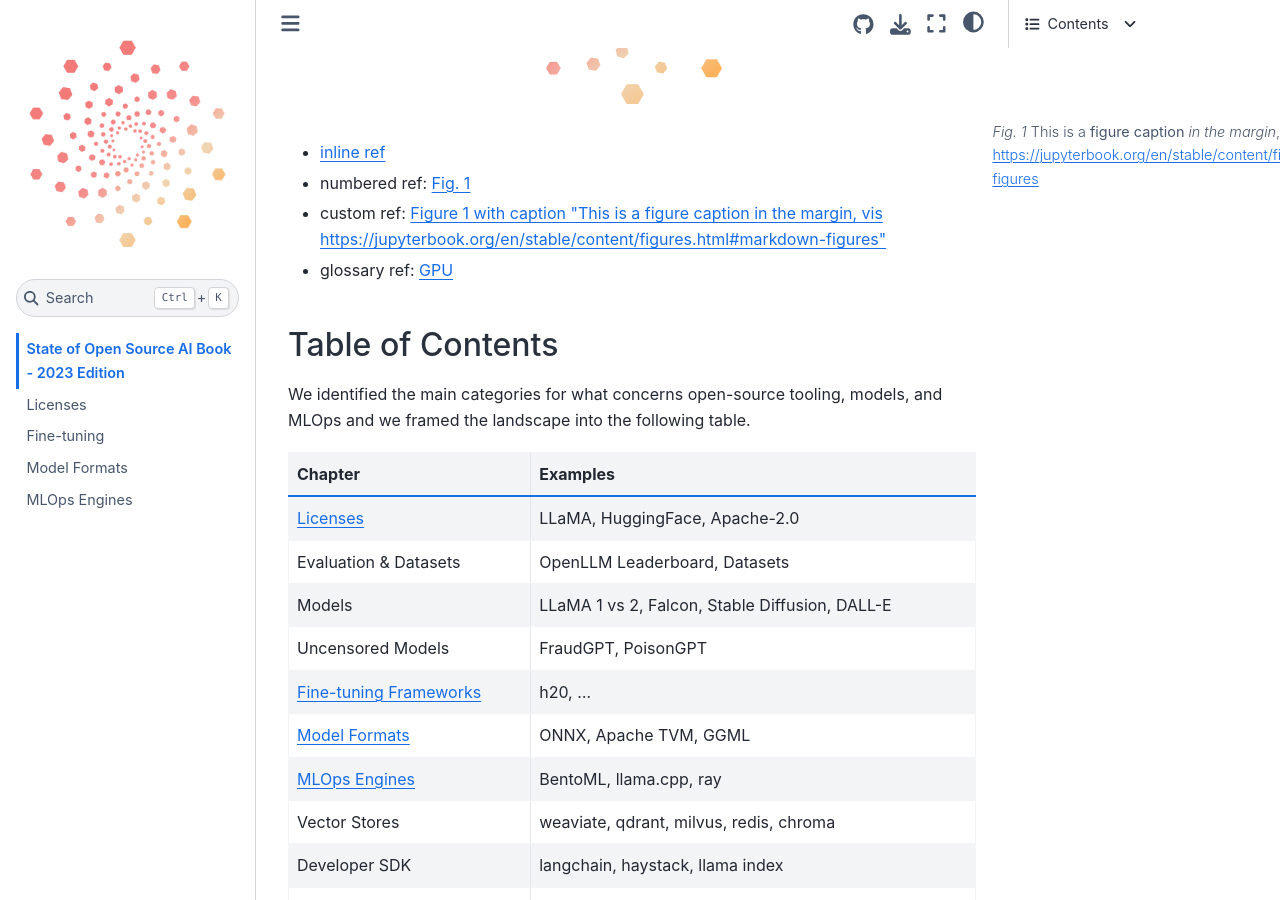
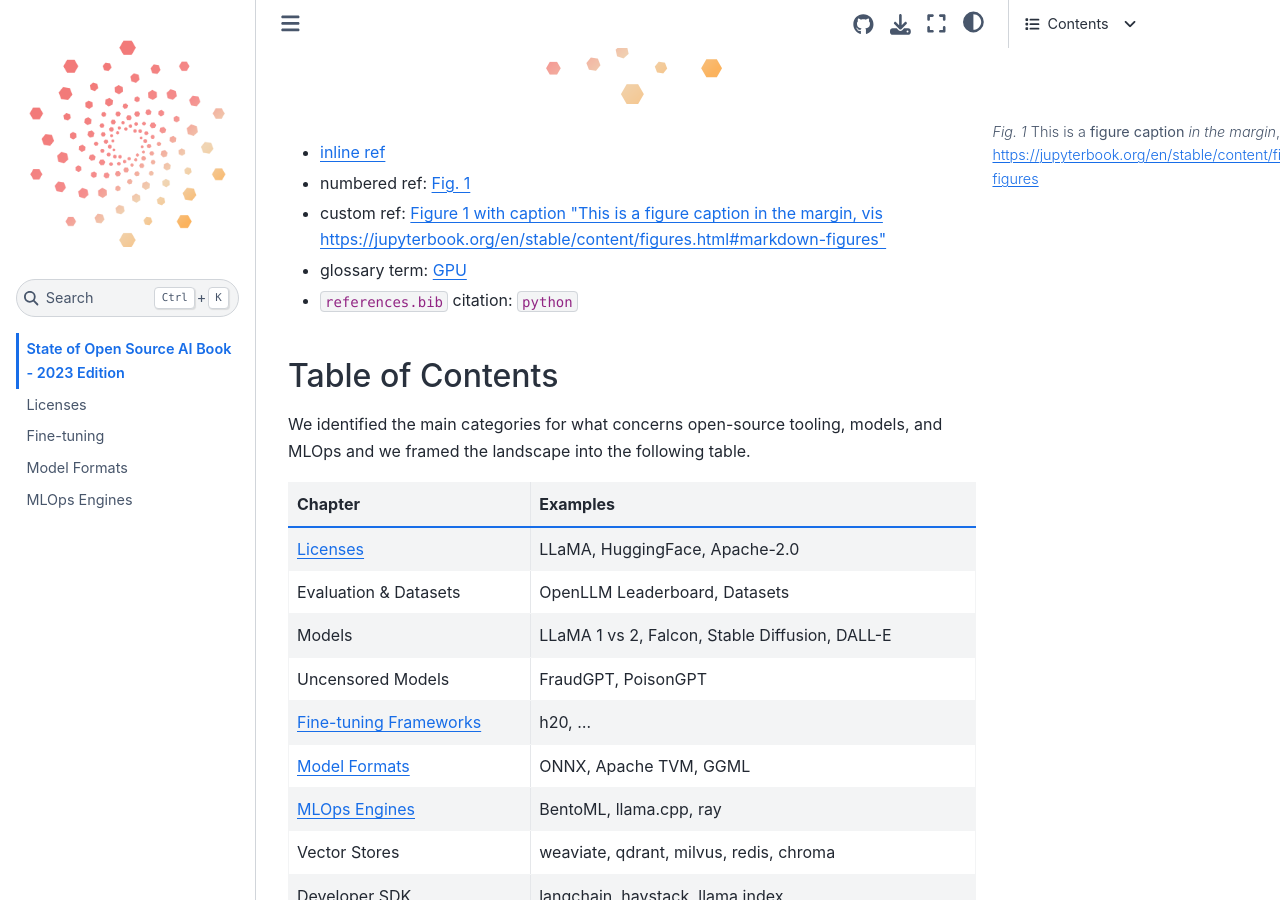
Before and after one commit to premAI-io/state-of-open-source-ai, a Jupyter Book: the page built from README.md, in a window 1280 px wide and 900 px high, scrolled down 1616 px. Built offline with Jupyter Book 1.0.4 settings and Sphinx 7.4.7 and the Sphinx Book theme 1.1.4, drawn with Linux system fonts in a browser that asks for light colours; cross-references to code outside the pages are shown as plain code; some of the changed lines change nothing that is shown.

Commit message:
add references

````diff
--- a/README.md
+++ b/README.md
@@ -50,7 +50,8 @@
 - [inline ref](fig-ref)
 - numbered ref: {numref}`fig-ref`
 - custom ref: {numref}`Figure {number} with caption "{name}" <fig-ref>`
-- glossary ref: {term}`GPU`
+- glossary term: {term}`GPU`
+- `references.bib` citation: {cite}`python`
 
 ## Table of Contents
 
@@ -153,4 +154,5 @@
 ### References
 
 ```{bibliography}
+:style: unsrt
 ```
--- a/_config.yml
+++ b/_config.yml
@@ -7,6 +7,18 @@
   url: https://github.com/premAI-io/state-of-open-source-ai
   branch: main
 only_build_toc_files: true
+html:
+  baseurl: http://localhost:8000
+  favicon: assets/favicon.ico
+  use_edit_page_button: true
+  use_issues_button: true
+  use_repository_button: true
+  comments:
+    utterances:
+      issue-term: pathname
+      label: question
+      repo: premAI-io/state-of-open-source-ai
+      theme: preferred-color-scheme
 parse:
   myst_substitutions:
     repo_url: https://github.com/premAI-io/state-of-open-source-ai
@@ -25,21 +37,11 @@
 sphinx:
   extra_extensions:
   - sphinxemoji.sphinxemoji
-html:
-  baseurl: http://localhost:8000
-  favicon: assets/favicon.ico
-  use_edit_page_button: true
-  use_issues_button: true
-  use_repository_button: true
-  comments:
-    utterances:
-      issue-term: pathname
-      label: question
-      repo: premAI-io/state-of-open-source-ai
-      theme: preferred-color-scheme
-execute:
-  execute_notebooks: force  # re-exec on each build (https://jupyterbook.org/content/execute.html)
+  config:
+    bibtex_reference_style: label
+bibtex_bibfiles: [references.bib] # citations
 latex: # for PDF builds
   latex_documents:
     targetname: book.tex
-bibtex_bibfiles: [references.bib] # citations
+execute:
+  execute_notebooks: force  # re-exec on each build (https://jupyterbook.org/content/execute.html)
--- /dev/null
+++ b/references.bib
@@ -0,0 +1,9 @@
+---
+---
+@manual{python,
+title={{Python}: A dynamic, open source programming language},
+author={Python Core Team},
+organization={{Python Software Foundation (PSF)}},
+year={2019},
+url={https://www.python.org}
+}
````
Also changed, not shown: 1 other file.
